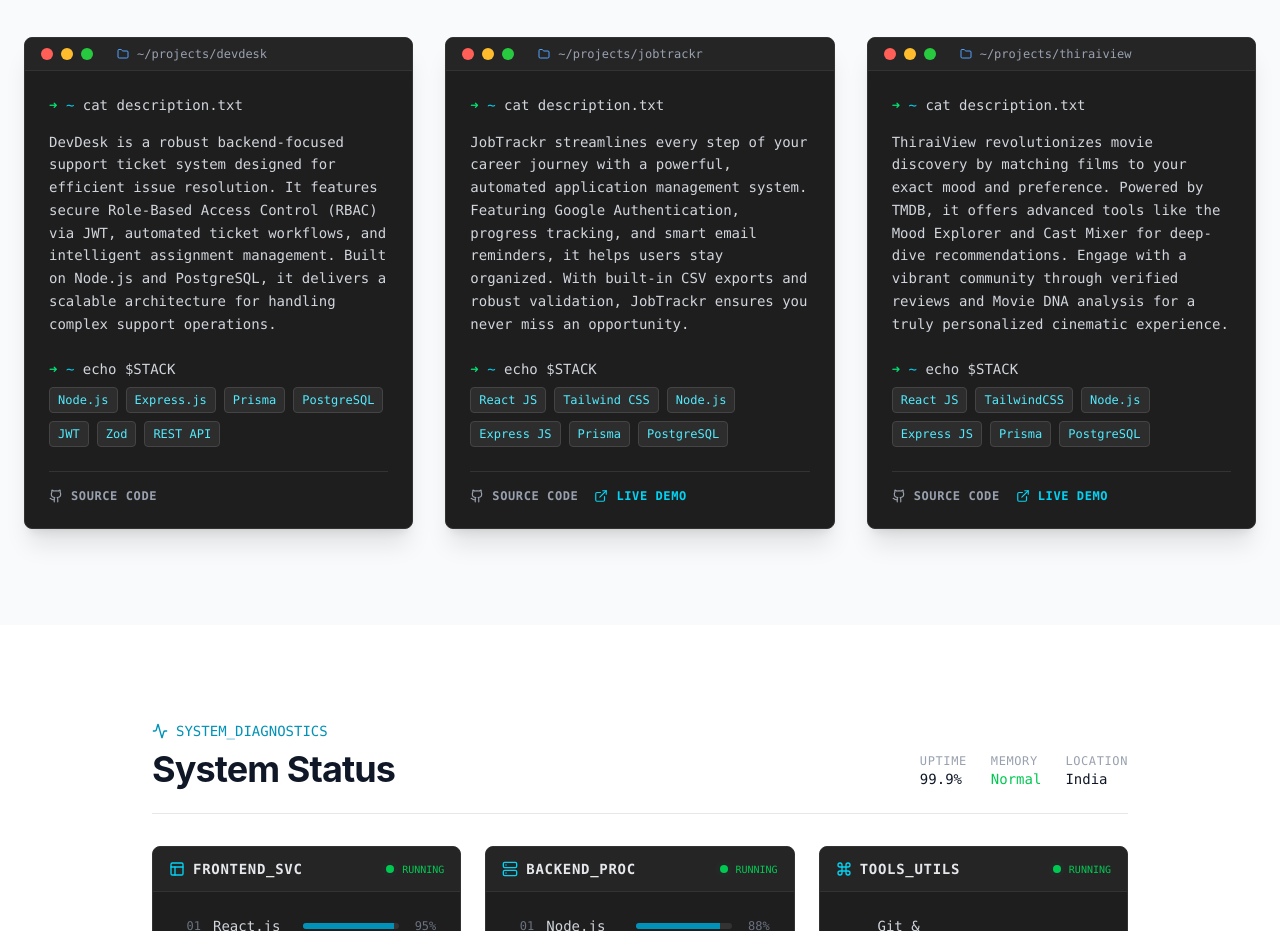
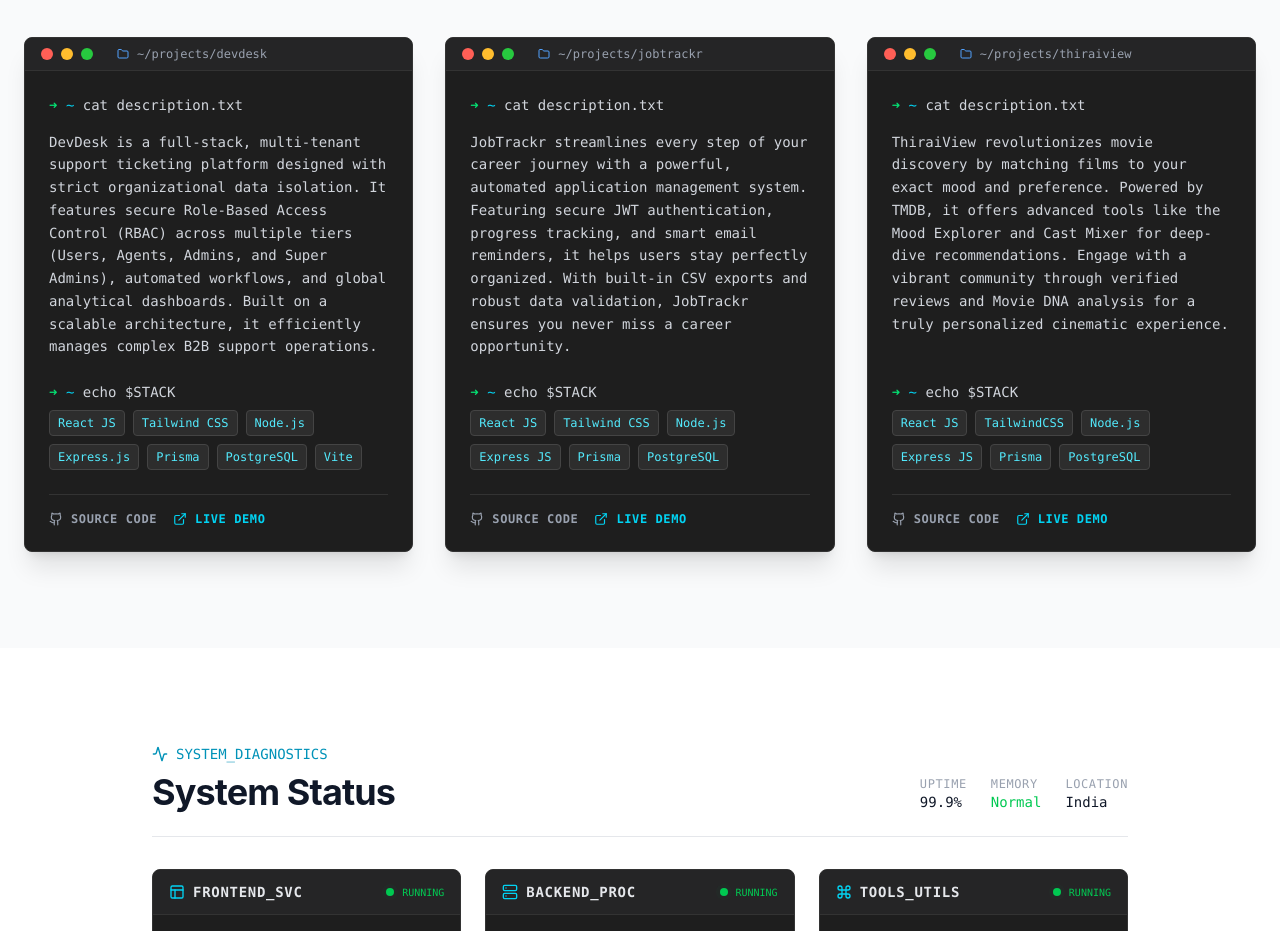
Before and after one commit to purushothaman-web/portfolio-2.0, a React (Vite) app: page / in a window 1280 px wide. Shown: the part 1940-2871 px from the top of the page. Built offline with nearby package versions, Linux system fonts and the light colour scheme.

Commit message:
update live link for devdesk

```diff
--- a/src/pages/Projects.tsx
+++ b/src/pages/Projects.tsx
@@ -83,17 +83,18 @@
     const projects = [
         {
             title: 'DevDesk',
-            type: 'Backend-Focused Support Ticket System',
-            description: 'DevDesk is a robust backend-focused support ticket system designed for efficient issue resolution. It features secure Role-Based Access Control (RBAC) via JWT, automated ticket workflows, and intelligent assignment management. Built on Node.js and PostgreSQL, it delivers a scalable architecture for handling complex support operations.',
-            tags: ['Node.js', 'Express.js', 'Prisma', 'PostgreSQL', 'JWT', 'Zod', 'REST API'],
+            type: 'Multi-Tenant SaaS Helpdesk',
+            description: 'DevDesk is a full-stack, multi-tenant support ticketing platform designed with strict organizational data isolation. It features secure Role-Based Access Control (RBAC) across multiple tiers (Users, Agents, Admins, and Super Admins), automated workflows, and global analytical dashboards. Built on a scalable architecture, it efficiently manages complex B2B support operations.',
+            tags: ['React JS', 'Tailwind CSS', 'Node.js', 'Express.js', 'Prisma', 'PostgreSQL', 'Vite'],
             links: {
-                github: 'https://github.com/purushothaman-web/DevDesk'
+                github: 'https://github.com/purushothaman-web/DevDesk',
+                live: 'https://devdesk-ui.vercel.app/'
             }
         },
         {
             title: 'JobTrackr',
             type: 'Full Stack Application',
-            description: 'JobTrackr streamlines every step of your career journey with a powerful, automated application management system. Featuring Google Authentication, progress tracking, and smart email reminders, it helps users stay organized. With built-in CSV exports and robust validation, JobTrackr ensures you never miss an opportunity.',
+            description: 'JobTrackr streamlines every step of your career journey with a powerful, automated application management system. Featuring secure JWT authentication, progress tracking, and smart email reminders, it helps users stay perfectly organized. With built-in CSV exports and robust data validation, JobTrackr ensures you never miss a career opportunity.',
             tags: ['React JS', 'Tailwind CSS', 'Node.js', 'Express JS', 'Prisma', 'PostgreSQL'],
             links: {
                 github: 'https://github.com/purushothaman-web/JobTrackr',
```
